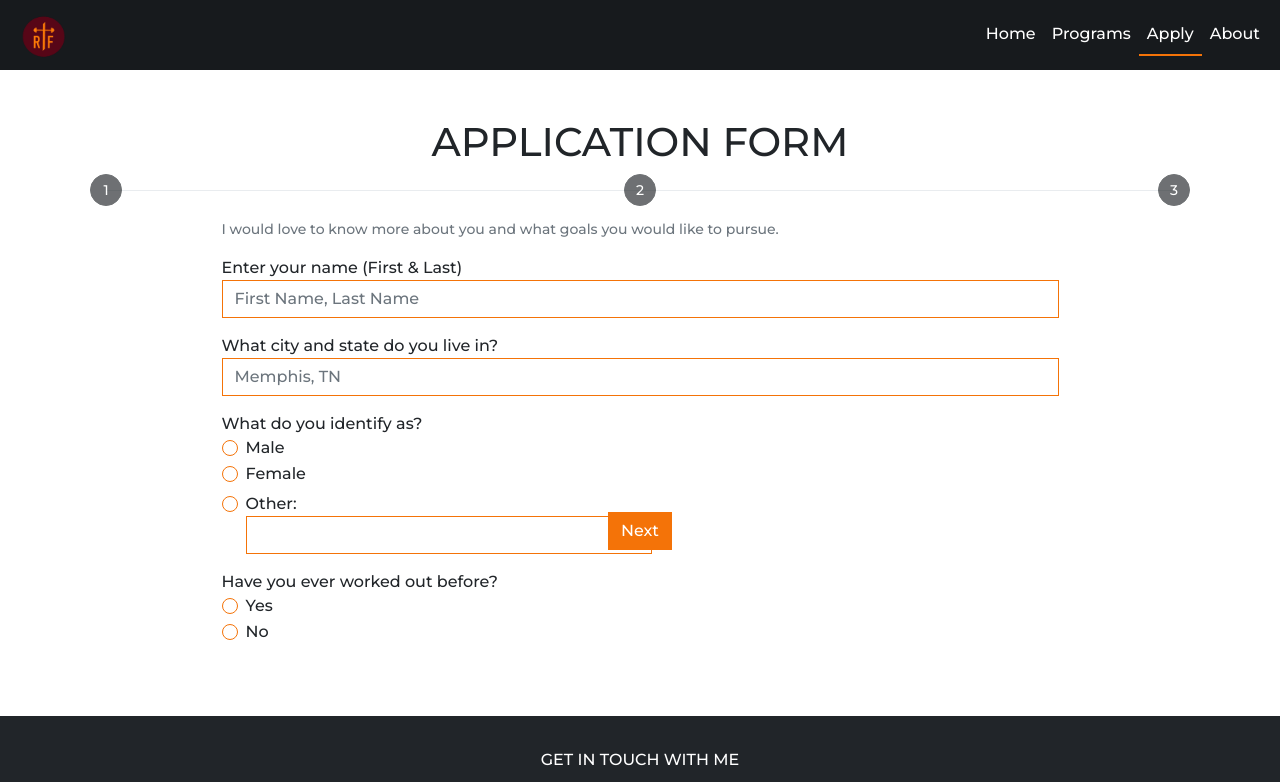
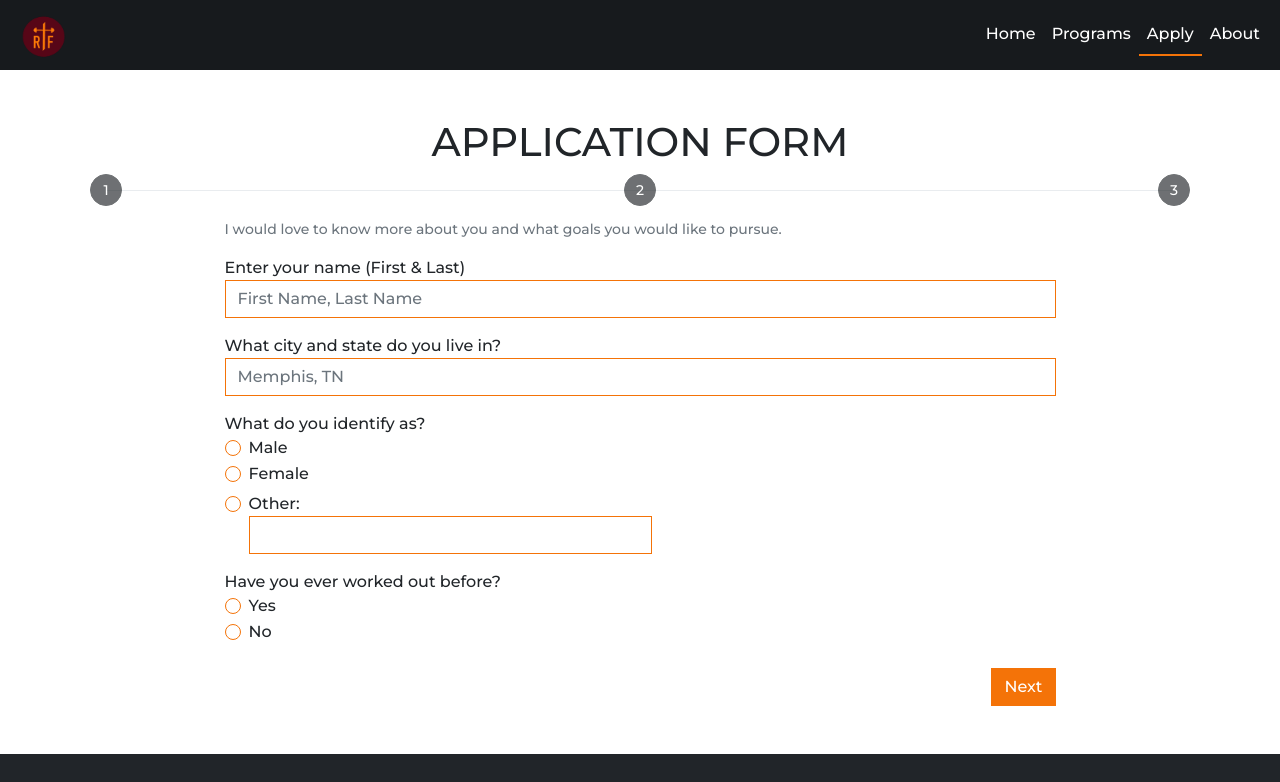
Before and after one commit to pixelRena/rt-fitness, a React (Create React App) app: page /apply-now in a window 1280 px wide. Shown: the top 782 px of the page. Built offline with nearby package versions, Linux system fonts and the light colour scheme.

Commit message:
Update layout

```diff
--- a/src/App.css
+++ b/src/App.css
@@ -115,4 +115,5 @@ a {
 		height: 200px;
 		width: 200px;
 	}
+
 }
--- a/src/pages/ApplyForm.js
+++ b/src/pages/ApplyForm.js
@@ -183,7 +183,8 @@ export default function ApplyForm() {
 				style={{width: "2rem", height:"2rem"}}
 				onClick={() => changeStep(3)}>3</button>
 			</div>
-			<div className="d-flex justify-content-center h-75">
+			<div className="col">
+				<div className="row justify-content-center">
 					<div className={`w-75 ${step === 1 ? '':'d-none'}`} >
 						<StepOne name={name} setName={setName} sex={sex} setSex={setSex} xp={xp} setXP={setXP}
 								location={location} setLocation={setLocation} otherSex={otherSex} setOtherSex={setOtherSex}/>
@@ -214,9 +215,12 @@ export default function ApplyForm() {
 							<button type="button" onClick={handleApplication} className="mt-3 btn btn-dark float-end">Submit Application</button>
 						</div>
 					</div>
-				<div className="position-absolute" style={{bottom: "250px"}}>
-						<button type="button" onClick={() => changeStep(step-1)} className={`me-3 btn btn-dark float-start ${step === 1 || step === 4 ? 'd-none':''} `}>Prev</button>
-						<button type="button" onClick={() => changeStep(step+1, "next")} className={`btn btn-dark float-end ${step === 4 ? 'd-none':''}`}>Next</button>
+				</div>
+				<div className="row justify-content-center">
+					<div className="w-75">
+						<button type="button" onClick={() => changeStep(step-1)} className={`me-3 float-start btn btn-dark ${step === 1 || step === 4 ? 'd-none':''} `}>Prev</button>
+						<button type="button" onClick={() => changeStep(step+1, "next")} className={`btn float-end btn-dark ${step === 4 ? 'd-none':''}`}>Next</button>
+					</div>
 				</div>
 			</div>
 		</div>
```
Also changed, not shown: 1 other file (tests, documents, lock files or other folders). Lines whose indentation alone changed are shown as unchanged.
